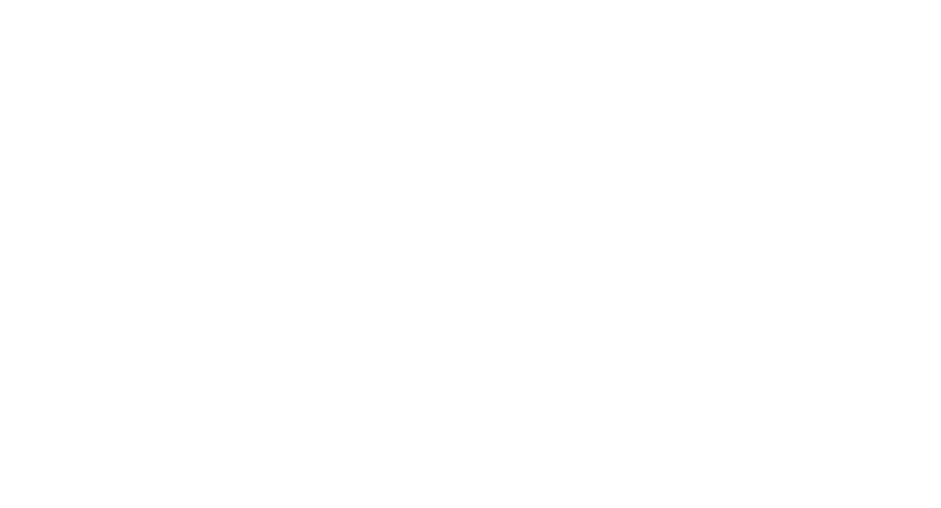
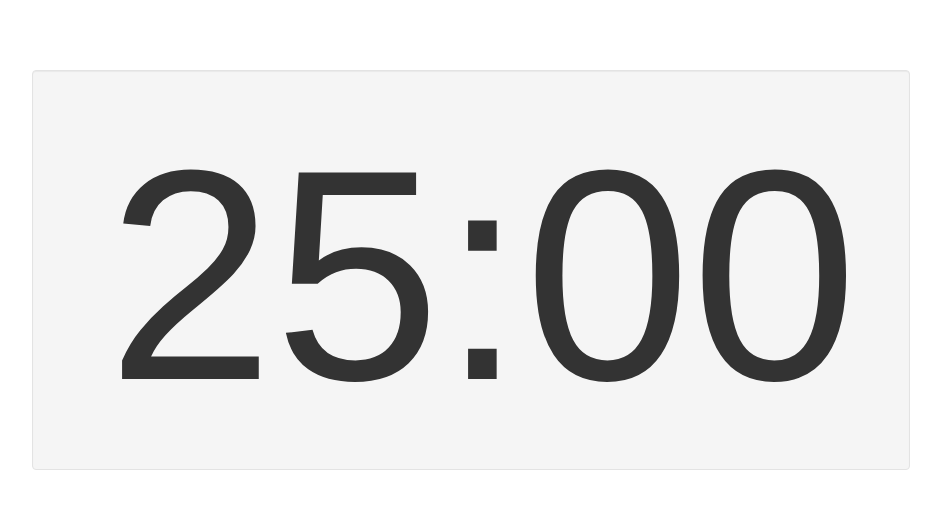
Before and after one commit to tdarwish7/pomodoro_timer, a website: page public/html/index.html in a window 1280 px wide. Shown: the whole page, without its empty margins (218-1159 px from the left). Drawn offline with nearby package versions, Linux system fonts and the light colour scheme; files that its build step writes are made by us from their sources; files whose address does not match are found by name.

Commit message:
completed first user story

```diff
--- a/public/css/main.css
+++ b/public/css/main.css
@@ -0,0 +1,9 @@
+body{
+  padding-top: 70px;
+}
+
+
+#timer{
+  font-size: 300px;
+  padding-left: 55px;
+}
--- a/public/html/index.html
+++ b/public/html/index.html
@@ -8,7 +8,13 @@
   <link rel="stylesheet" href="css/main.css">
 </head>
 <body>
-
+  <div class="container">
+    <div class="row">
+      <div class="well col-md-8 col-lg-9 col-sm-6 col-xs-6 col-md-offset-2 col-sm-offset-3 col-xs-offset-2">
+        <h1 id="timer">25:00</h1>
+      </div>
+    </div>
+  </div>
   <!-- Latest compiled and minified JavaScript -->
   <script   src="https://code.jquery.com/jquery-2.2.4.min.js"   integrity="sha256-BbhdlvQf/xTY9gja0Dq3HiwQF8LaCRTXxZKRutelT44="   crossorigin="anonymous"></script>
   <script src="https://maxcdn.bootstrapcdn.com/bootstrap/3.3.6/js/bootstrap.min.js" integrity="sha384-0mSbJDEHialfmuBBQP6A4Qrprq5OVfW37PRR3j5ELqxss1yVqOtnepnHVP9aJ7xS" crossorigin="anonymous"></script>
```
